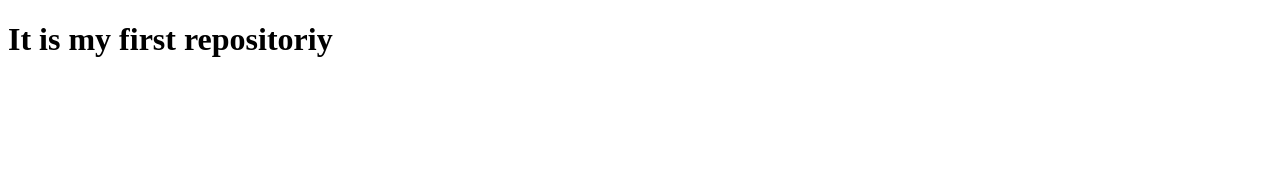
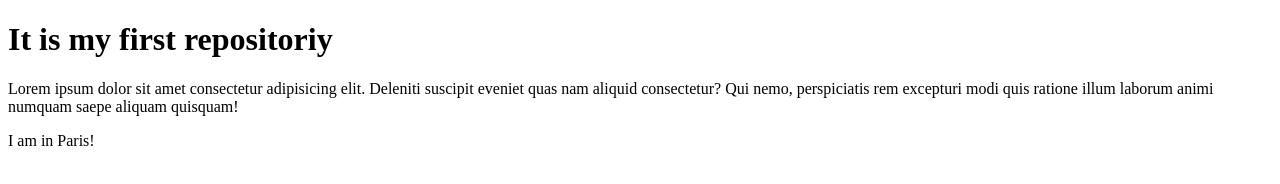
Before and after one commit to LevDer2/test, a plain HTML site: page index.html in a window 1280 px wide. Drawn offline with Linux system fonts and the light colour scheme.

Commit message:
my commit

```diff
--- a/index.html
+++ b/index.html
@@ -7,5 +7,7 @@
 </head>
 <body>
     <h1>It is my first repositoriy</h1>
+    <p>Lorem ipsum dolor sit amet consectetur adipisicing elit. Deleniti suscipit eveniet quas nam aliquid consectetur? Qui nemo, perspiciatis rem excepturi modi quis ratione illum laborum animi numquam saepe aliquam quisquam!</p>
+    <p>I am in Paris!</p>
 </body>
 </html>
```
